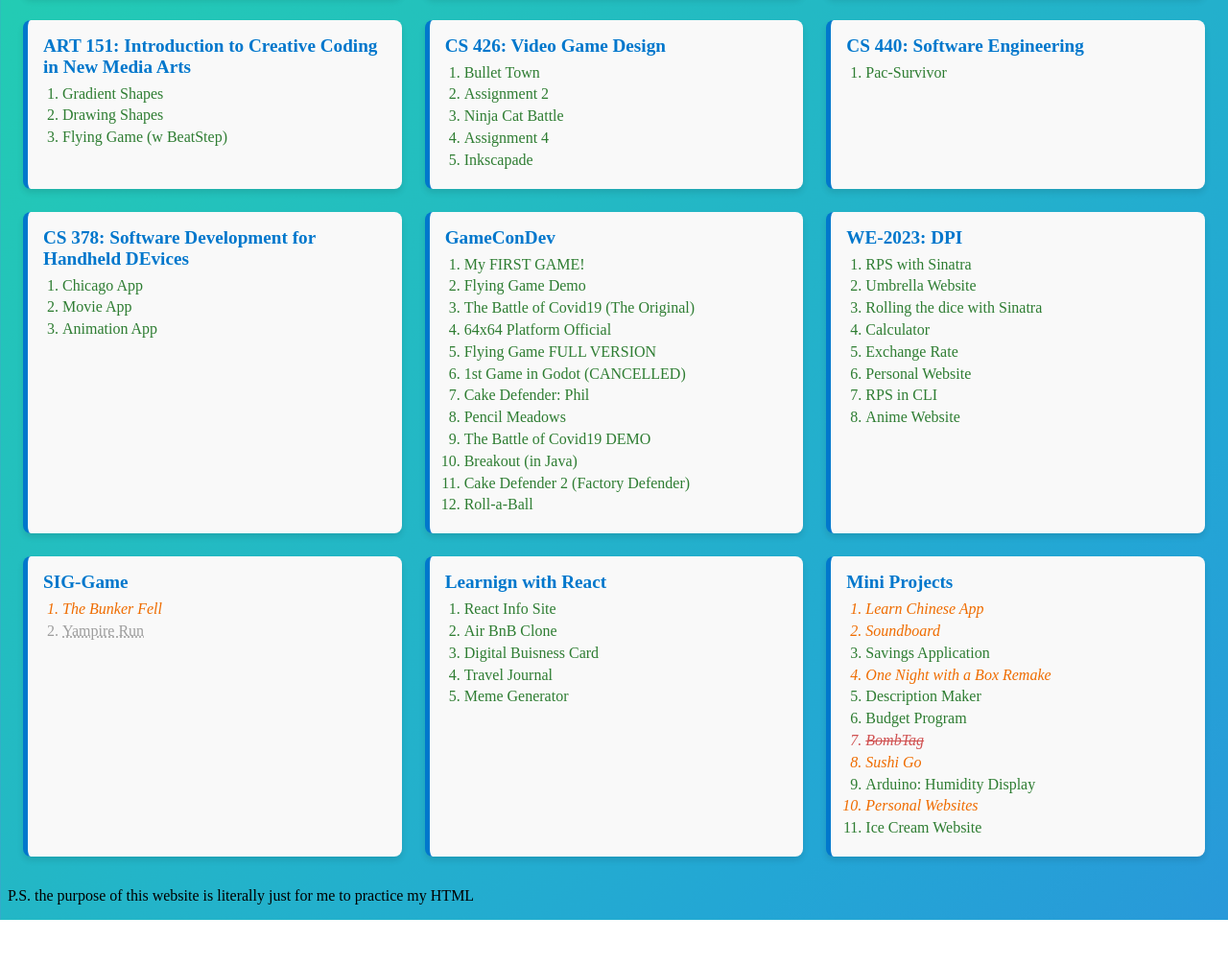
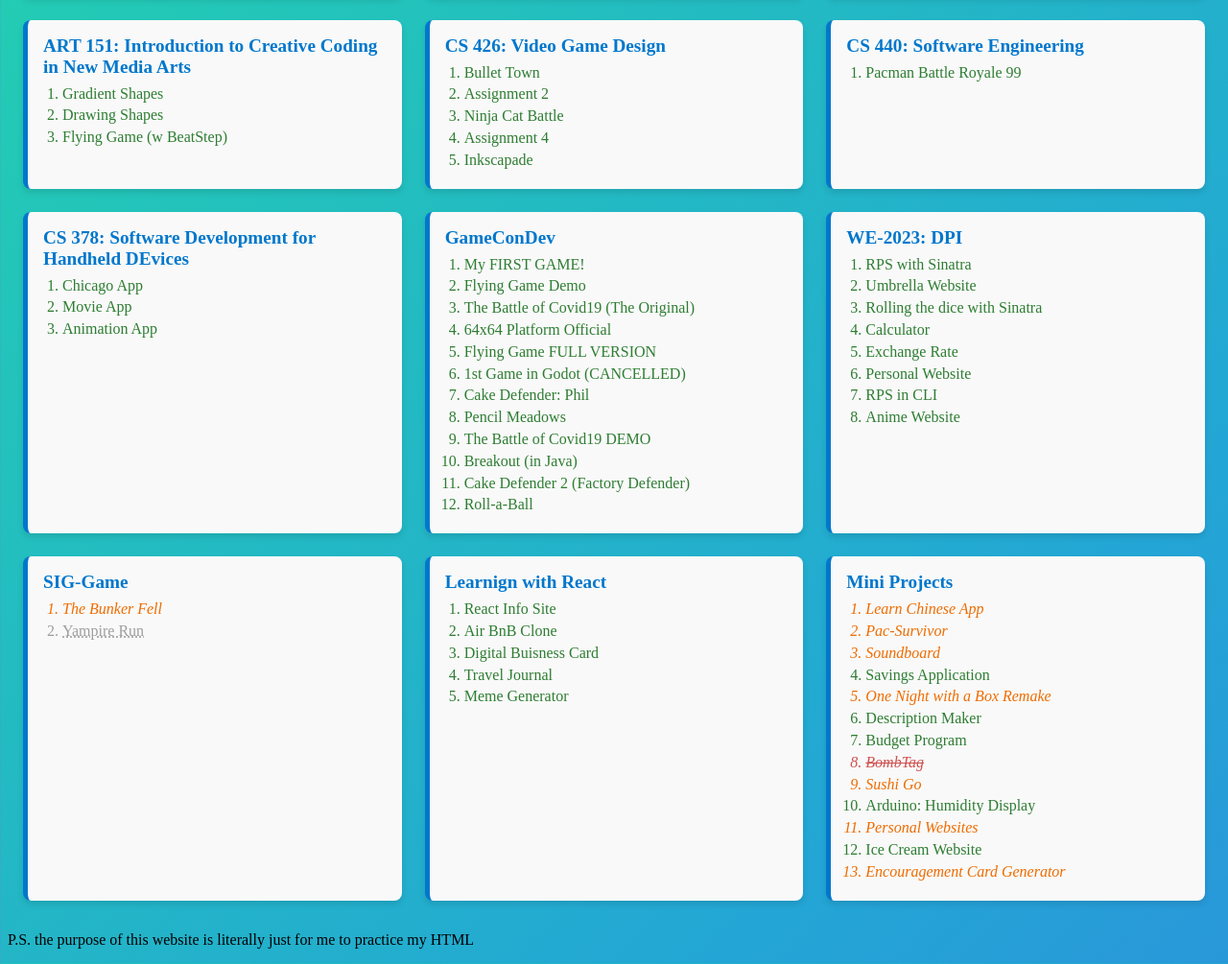
Before and after one commit to eky2429/Personal-Website, a plain HTML site: page projects.html in a window 1280 px wide. Shown: the part 439-1444 px from the top of the page at 96% size. Before the commit the page ends 1398 px from the top, so only its background shows below. Drawn offline with Linux system fonts and the light colour scheme.

Commit message:
Updated status

```diff
--- a/projects.html
+++ b/projects.html
@@ -86,7 +86,7 @@
               <div class="course-card">
                 <h3>CS 440: Software Engineering</h3>
                 <ol>
-                  <li class="finished">Pac-Survivor</li>
+                  <li class="finished">Pacman Battle Royale 99</li>
                 </ol>
               </div>
 
@@ -153,7 +153,8 @@
               <div class="course-card">
                 <h3>Mini Projects</h3>
                 <ol>
-                  <li class="in-progress">Learn Chinese App</lili>
+                  <li class="in-progress">Learn Chinese App</li>
+                    <li class="in-progress">Pac-Survivor</li>
                   <li class="in-progress" >Soundboard</li>
                   <li class="finished">Savings Application</li>
                   <li class="in-progress">One Night with a Box Remake</li>
@@ -163,7 +164,8 @@
                   <li class = "in-progress">Sushi Go</li>
                   <li class = "finished">Arduino: Humidity Display</li>
                   <li class="in-progress">Personal Websites</li>
-                    <li class="finished">Ice Cream Website</lili>
+                  <li class="finished">Ice Cream Website</li>
+                  <li class="in-progress">Encouragement Card Generator</li>
                 </ol>
               </div>
             </div>
```
